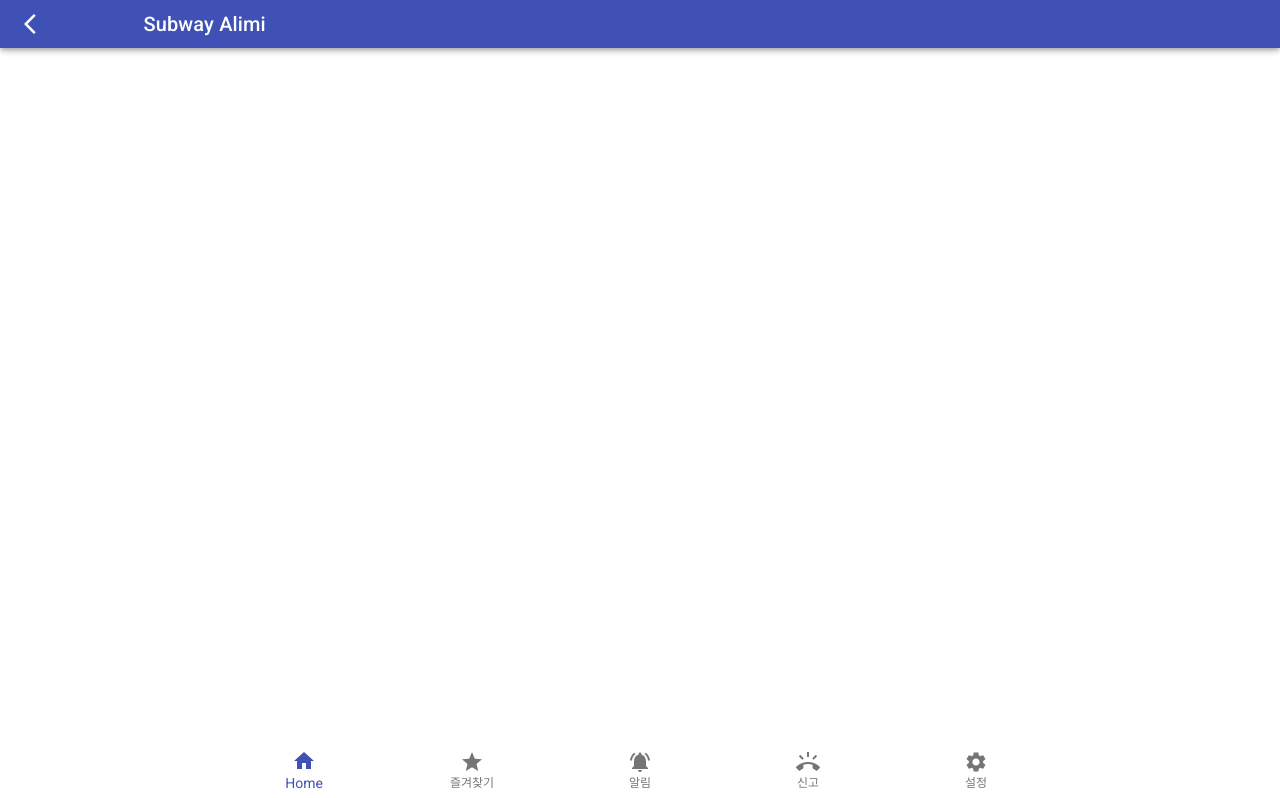
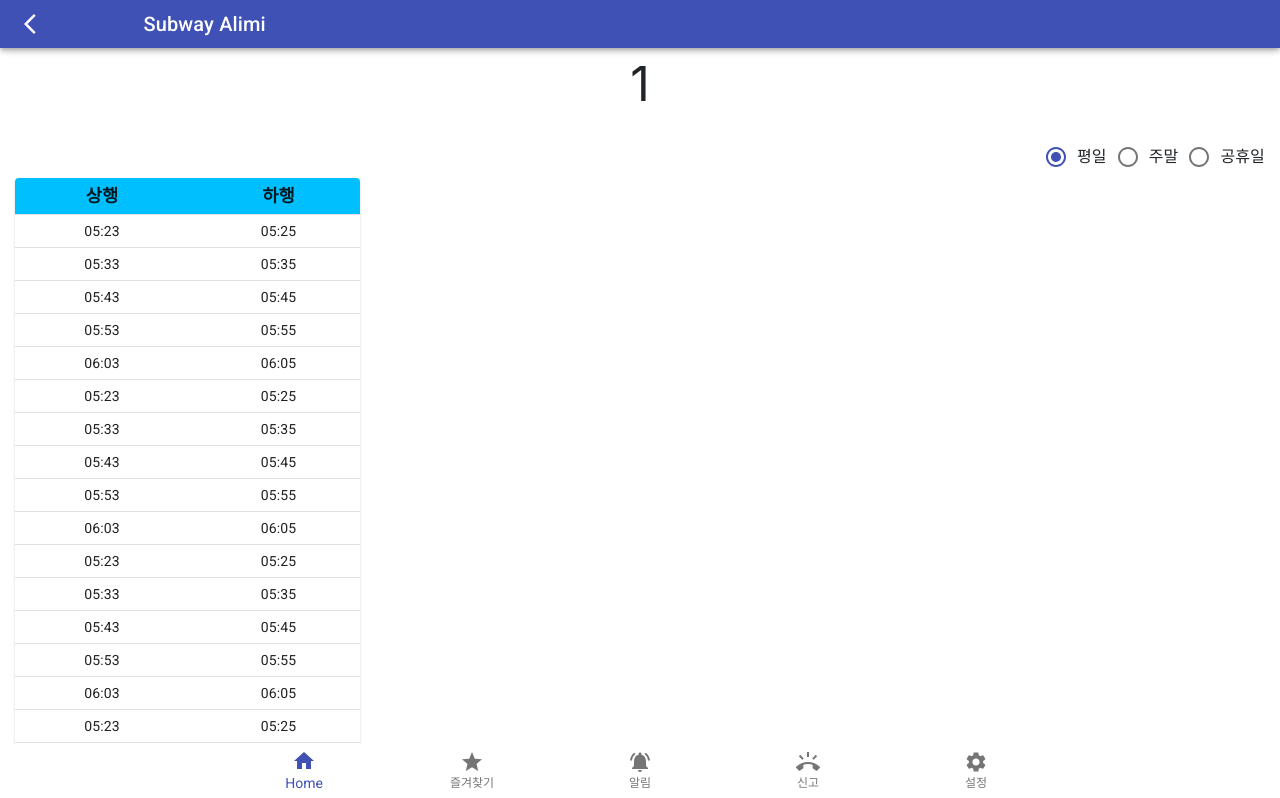
Before and after one commit to jins408/ANJA, a React (Create React App) app in the folder front-end/: page /subwaytime/1 in a window 1280 px wide. Shown: the top 798 px of the page. Built offline with nearby package versions, Linux system fonts and the light colour scheme.

Commit message:
S03P31B101-95/Edit SubwayTime FE

```diff
--- a/front-end/src/App.js
+++ b/front-end/src/App.js
@@ -50,6 +50,7 @@ const App = () => {
         <Route exact path='/mobile/claim' component={Claim}></Route>
         <Route exact path='/mobile/setting' component={Setting}></Route>
         <Route exact path='/selectroute' component={Selectroute}></Route>
+        <Route exact path='/subwaytime/:subway' component={SubwayTime}></Route>
           <Bottombar />
       </div>
 
--- a/front-end/src/components/SubwayTime_Radio.js
+++ b/front-end/src/components/SubwayTimeRadio.js
@@ -16,7 +16,7 @@ const useStyles = makeStyles({
     }
 });
 
-const SubwayTime_Radio = (props) => {
+const SubwayTimeRadio = (props) => {
     const classes = useStyles();
     const [value, setValue] = useState('daily');
 
@@ -57,4 +57,4 @@ const SubwayTime_Radio = (props) => {
     );
 }
 
-export default SubwayTime_Radio;
+export default SubwayTimeRadio;
--- a/front-end/src/components/SubwayTime_Table.js
+++ b/front-end/src/components/SubwayTimeTable.js
@@ -71,7 +71,7 @@ const rows = [
   createData('06:03', '06:05'),
 ];
 
-const SubwayTime_Table = (props) =>{
+const SubwayTimeTable = (props) =>{
     const classes = useStyles();
 
     console.log(props.radio_value)
@@ -98,4 +98,4 @@ const SubwayTime_Table = (props) =>{
     )
 }
 
-export default SubwayTime_Table;
+export default SubwayTimeTable;
--- a/front-end/src/pages/moblie/detail/SubwayTime.js
+++ b/front-end/src/pages/moblie/detail/SubwayTime.js
@@ -1,8 +1,8 @@
 import React, { useState } from 'react';
 import { makeStyles } from '@material-ui/core/styles';
 
-import SubwayTime_Radio from '../../../components/SubwayTime_Radio'
-import SubwayTime_Table from '../../../components/SubwayTime_Table'
+import SubwayTimeRadio from '../../../components/SubwayTimeRadio'
+import SubwayTimeTable from '../../../components/SubwayTimeTable'
 
 const useStyles = makeStyles({
     subwaytime_header: {
@@ -20,9 +20,9 @@ const SubwayTime = ({match}) =>{
         <div>
             <p className={classes.subwaytime_header}>{match.params.subway}</p>
             <div className="d-flex justify-content-end">
-                <SubwayTime_Radio radio_value={(value) => setRadio(value)}/>
+                <SubwayTimeRadio radio_value={(value) => setRadio(value)}/>
             </div>
-            <SubwayTime_Table radio_value={radio} />
+            <SubwayTimeTable radio_value={radio} />
         </div>
       );
 }
```
